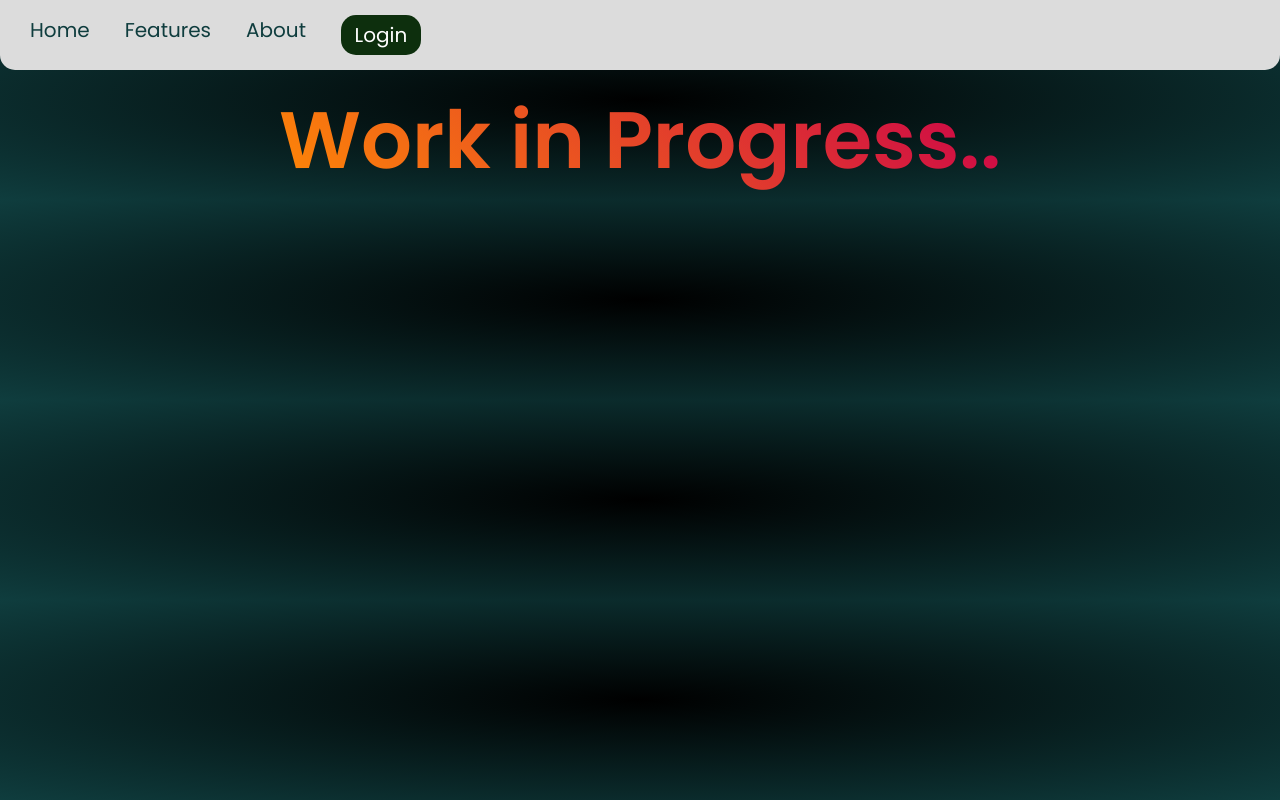
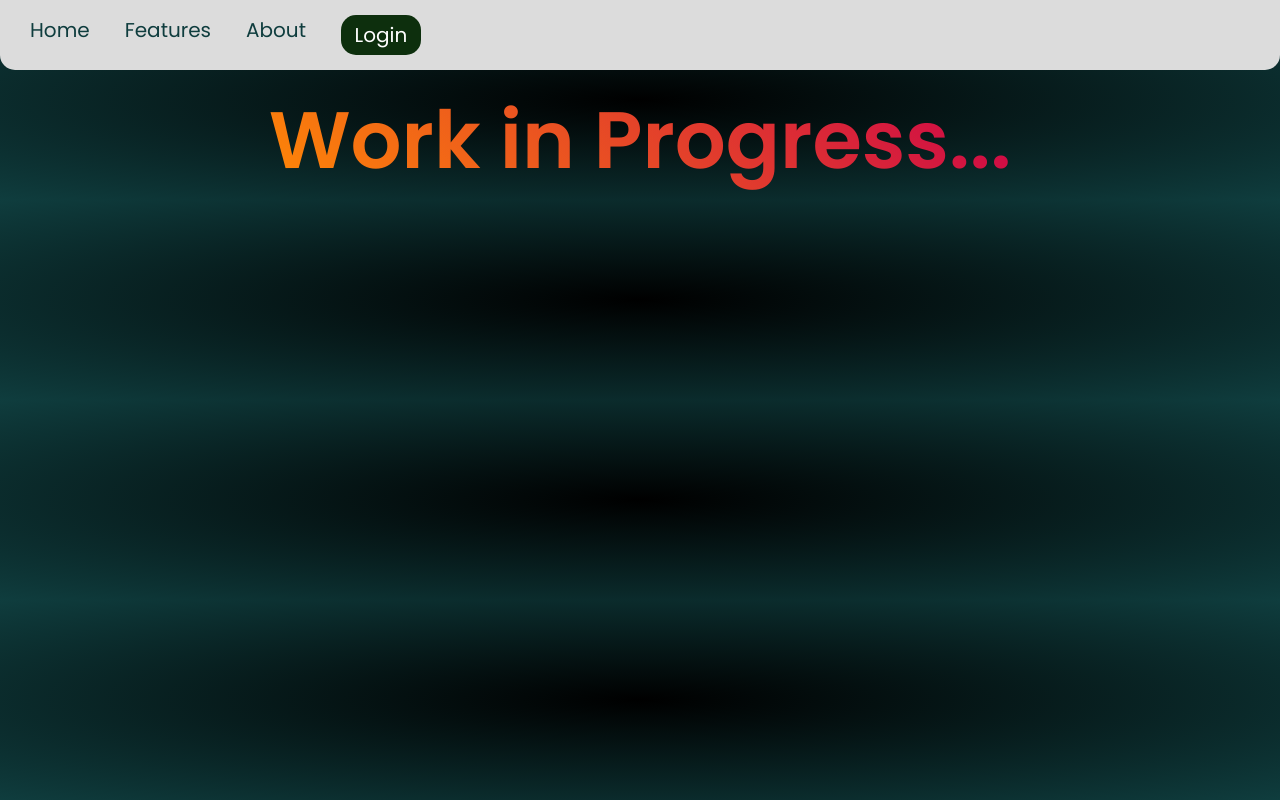
Before and after one commit to ayushsri-17/Taxy, a Next.js app: page /income-expense-manager in a window 1280 px wide. Built offline with nearby package versions, Linux system fonts and the light colour scheme.

Commit message:
last changes

```diff
--- a/pages/income-expense-manager.js
+++ b/pages/income-expense-manager.js
@@ -3,7 +3,7 @@ export default function incomeExpenseManager(){
     return(
      <>
 
-     <h1 className={styles.componentTitle}>Work in Progress..</h1>
+     <h1 className={styles.componentTitle}>Work in Progress...</h1>
 
 
      </>
```
